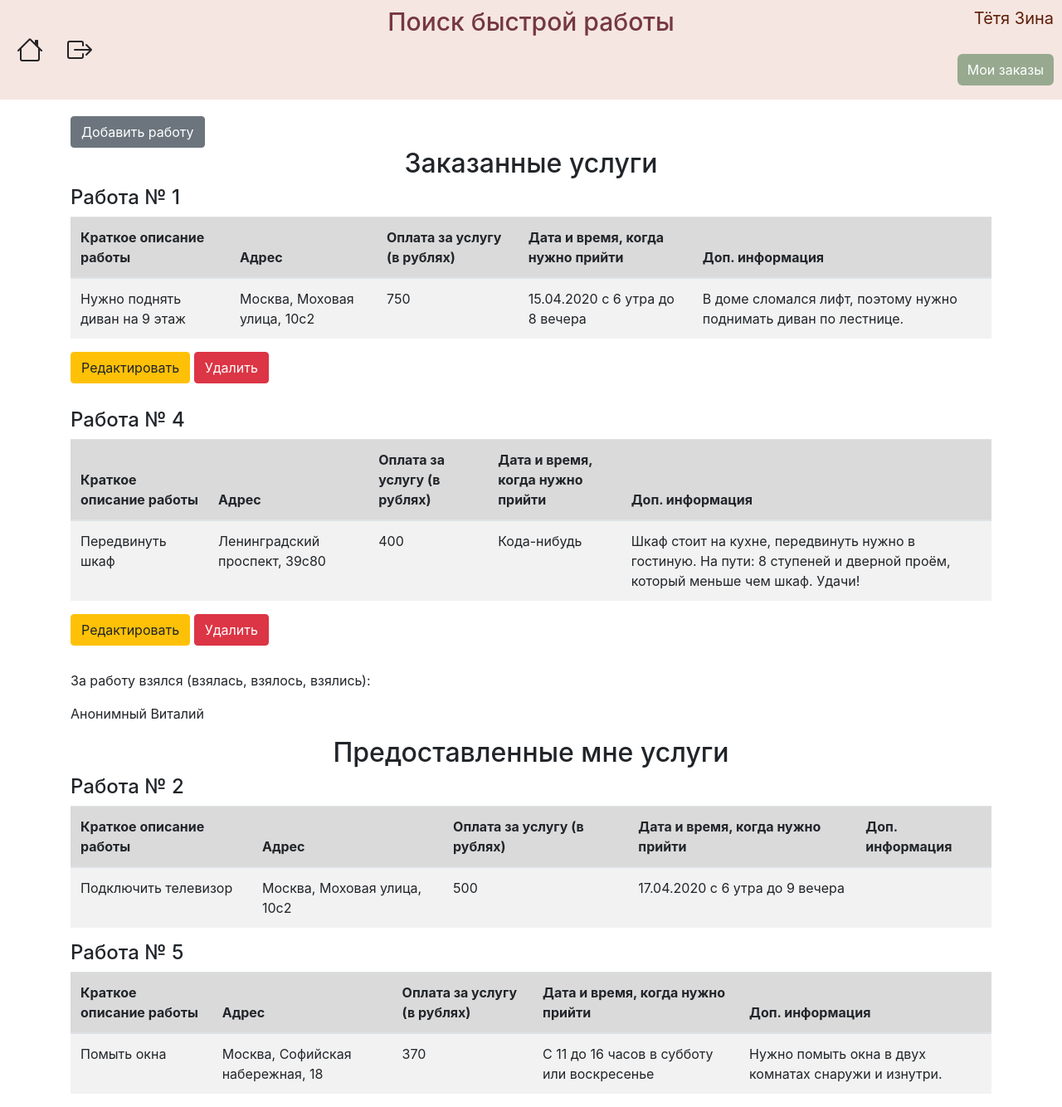
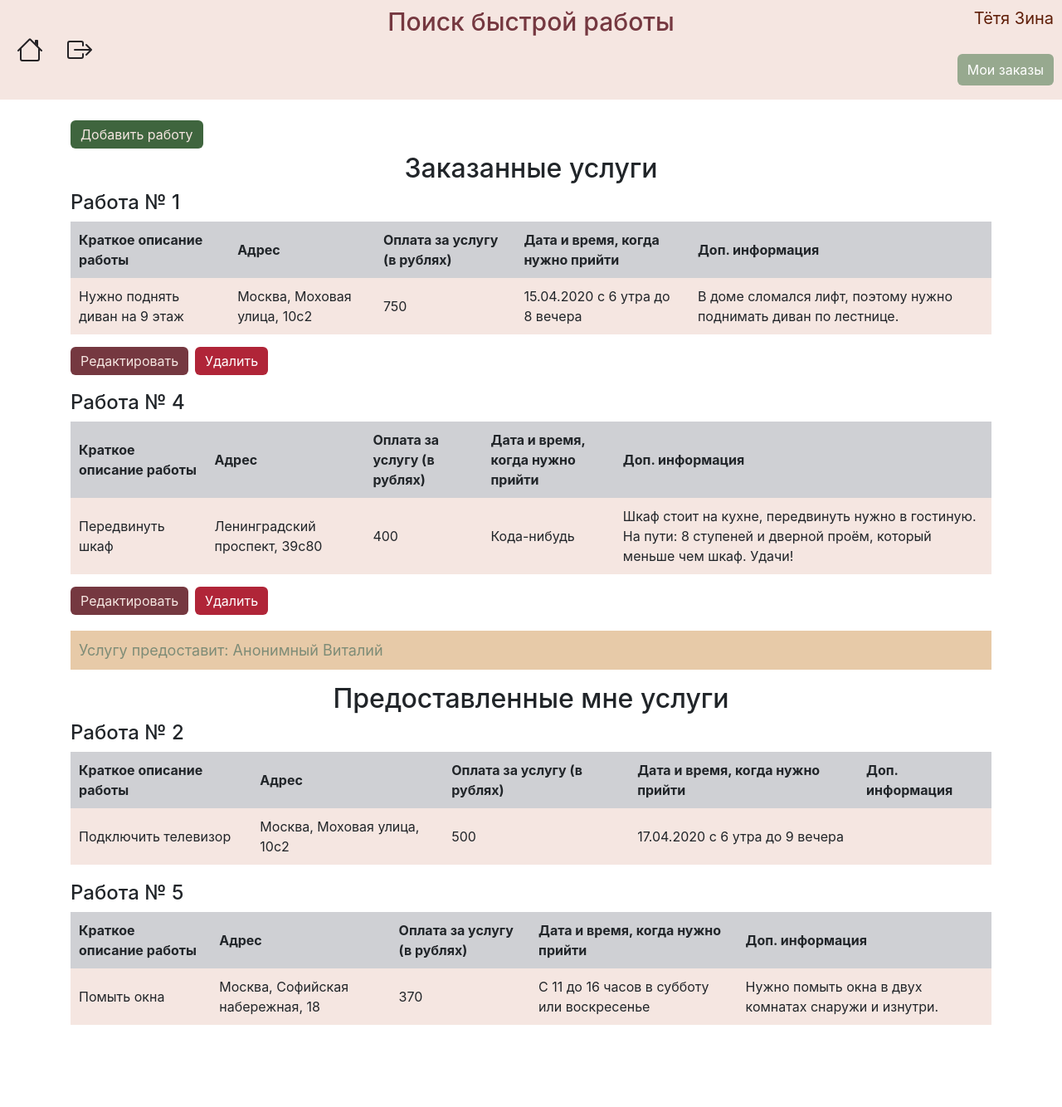
Before and after one commit to tsemkaloalena/web_project, a Flask app: page /myjobs in a window 1280 px wide. Shown: the whole page at 83% size. After the commit the page ends 1235 px from the top, so only its background shows below. Run offline with Flask 2, Linux system fonts and the light colour scheme; a user stored in the database is signed in; data comes from the database, SQL or seed files in the repository; both versions use the stored data as it was after the commit; some libraries are stand-ins or nearby versions.

Commit message:
change style

```diff
--- a/data/jobs_api.py
+++ b/data/jobs_api.py
@@ -53,9 +53,10 @@ def myjobs():
 @login_required
 def add_job():
     form = JobsForm()
+    session = db_session.create_session()
+    jobs = Jobs()
     if form.validate_on_submit():
-        session = db_session.create_session()
-        jobs = Jobs()
+
         jobs.description = form.description.data
         jobs.employer = current_user
         jobs.address = form.address.data
@@ -158,9 +159,3 @@ def about_job(job_id):
             job.employee = 0
     session.commit()
     return render_template("about.html", job=job, employer=employer, form=form)
-
-
-@blueprint.route('/ready_to_work/<int:job_id>', methods=['GET', 'POST'])
-@login_required
-def ready_to_work(job_id):
-    return redirect('/')
--- a/static/css/style.css
+++ b/static/css/style.css
@@ -113,12 +113,17 @@
     width: 400px;
     border: none;
     border-radius: 6px;
-    height: 40px;
+    min-height: 40px;
     padding: 6px;
     background-color: #f5e6e1;
 }
 form {
-    width: 400px;
+    width: 60%;
+}
+@media (max-width: 700px) {
+    form {
+        width: 100%
+    }
 }
 .index-job {
     width: 500px;
@@ -187,10 +192,10 @@ ul li {
     color: #242225;
 }
 .login-form {
-    width: 400px;
+    width: 90%;
     border: none;
     border-radius: 6px;
-    height: 45px;
+    min-height: 45px;
     padding: 5px 5px 5px 10px;
 }
 .register-button {
@@ -207,10 +212,10 @@ ul li {
     color: #242225;
 }
 .register-form {
-    width: 400px;
+    width: 100%;
     border: none;
     border-radius: 6px;
-    height: 45px;
+    min-height: 45px;
     padding: 5px 5px 5px 10px;
     background-color: #b7ccad;
 }
@@ -254,3 +259,111 @@ ul li {
     color: #242225;
     background-color: #e1b0a9;
 }
+
+
+.about-job-title {
+    text-align: center;
+    margin-top: 20px;
+    margin-bottom: 10px;
+    font-size: 26px;
+    color: #753840;
+}
+.about-job-number {
+    color: #152645;
+}
+.about-job-employer {
+    font-size: 20px;
+    color: #152645;
+}
+.ready-btn {
+    background-color: #152645;
+    border: none;
+    color: #f5e6e1;
+    border-radius: 6px;
+    padding: 7px 12px 7px 12px;
+}
+.already-about-job {
+    font-size: 18px;
+    color: #152645;
+}
+.refuse-btn {
+    background-color: #753840;
+    border: none;
+    color: #fff;
+    border-radius: 6px;
+    padding: 7px 12px 7px 12px;
+    margin-top: 20px;
+}
+
+.edit-job-form {
+    width: 100%;
+    border: none;
+    border-radius: 6px;
+    min-height: 45px;
+    padding: 5px 5px 5px 10px;
+    background-color: #b7ccad;
+}
+
+.edit-job-ready-btn {
+    background-color: #753840;
+    border: none;
+    color: #fff;
+    border-radius: 6px;
+    padding: 7px 12px 7px 12px;
+    margin-top: 20px;
+}
+
+.myjobs-employee {
+    font-size: 18px;
+    background-color: #e7caa8;
+    color: #7e8c77;
+    padding: 10px;
+}
+.myjobs-table tr th {
+    background-color: #cfd0d4;
+    padding: 10px;
+}
+.myjobs-table tr td {
+    background-color: #f5e6e1;
+    padding: 10px;
+}
+.myjobs-table {
+    margin-bottom: 20px;
+}
+.add-job-btn{
+    margin: 30px 0 10px 0;
+}
+.add-job-btn a {
+    background-color: #3f653e;
+    border: none;
+    color: #f5e6e1;
+    border-radius: 6px;
+    padding: 7px 12px 7px 12px;
+}
+.add-job-btn a:hover {
+    text-decoration: none;
+    background-color: #f5e6e1;
+    color: #3f653e;
+}
+
+.add-job-form {
+    width: 100%;
+    border: none;
+    border-radius: 6px;
+    min-height: 45px;
+    padding: 5px 5px 5px 10px;
+    background-color: #b7ccad;
+}
+.add-job-btn-done {
+    background-color: #e7caa8;
+    border: none;
+    color: #2e4074;
+    font-weight: bold;
+    border-radius: 6px;
+    padding: 7px 12px 7px 12px;
+    margin-top: 20px;
+}
+.add-job-title {
+    font-size: 26px;
+    margin: 20px 0 10px 0;
+}
--- a/templates/my_jobs.html
+++ b/templates/my_jobs.html
@@ -2,23 +2,20 @@
 
 {% block content %}
 {% if current_user.is_authenticated and current_user.employment == 'Работодатель' %}
-<a href="addjob" class="btn btn-secondary" style="margin-top: 20px">Добавить работу</a>
+<div class="add-job-btn"><a href="addjob">Добавить работу</a></div>
 
 <h2 align="center">Заказанные услуги</h2>
 
 {% for item in jobs%}
 <h4>Работа № {{ item.id }}</h4>
-<table class="table table-striped">
-    <thead>
-    <tr class="table-active">
-        <th scope="col">Краткое описание работы</th>
-        <th scope="col">Адрес</th>
-        <th scope="col">Оплата за услугу (в рублях)</th>
-        <th scope="col">Дата и время, когда нужно прийти</th>
-        <th scope="col">Доп. информация</th>
+<table class="myjobs-table">
+    <tr>
+        <th>Краткое описание работы</th>
+        <th>Адрес</th>
+        <th>Оплата за услугу (в рублях)</th>
+        <th>Дата и время, когда нужно прийти</th>
+        <th>Доп. информация</th>
     </tr>
-    </thead>
-    <tbody>
     <tr>
         <td>{{ item.description }}</td>
         <td>{{ item.address }}</td>
@@ -26,17 +23,14 @@
         <td>{{ item.date }}</td>
         <td>{{ item.info }}</td>
     </tr>
-    </tbody>
 </table>
-<div>
-    <a href="/addjob/{{ item.id }}" class="btn btn-warning" style="margin-bottom: 30px">Редактировать</a>
-    <a href="/job_delete/{{ item.id }}" class="btn btn-danger" style="margin-bottom: 30px">Удалить</a>
-</div>
+<div class="edit-job-btn"><a href="/addjob/{{ item.id }}">Редактировать</a></div>
+<div class="delete-job-btn"><a href="/job_delete/{{ item.id }}">Удалить</a></div>
+
 
 {% if item.employee != 0 %}
 <div>
-    <p>За работу взялся (взялась, взялось, взялись):</p>
-    <p>{{ users[item.employee].surname }} {{ users[item.employee].name}}</p>
+    <p class="myjobs-employee">Услугу предоставит: {{ users[item.employee].surname }} {{ users[item.employee].name}}</p>
     {% if users[item.employee].info != '' %}
     <p>Доп.информация: {{ users[item.employee].info }}</p>
     {% endif %}
@@ -51,17 +45,14 @@
 {% endif %}
 {% for item in jobs_done %}
 <h4>Работа № {{ item.id }}</h4>
-<table class="table table-striped">
-    <thead>
-    <tr class="table-active">
-        <th scope="col">Краткое описание работы</th>
-        <th scope="col">Адрес</th>
-        <th scope="col">Оплата за услугу (в рублях)</th>
-        <th scope="col">Дата и время, когда нужно прийти</th>
-        <th scope="col">Доп. информация</th>
+<table class="myjobs-table">
+    <tr>
+        <th>Краткое описание работы</th>
+        <th>Адрес</th>
+        <th>Оплата за услугу (в рублях)</th>
+        <th>Дата и время, когда нужно прийти</th>
+        <th>Доп. информация</th>
     </tr>
-    </thead>
-    <tbody>
     <tr>
         <td>{{ item.description }}</td>
         <td>{{ item.address }}</td>
@@ -69,7 +60,6 @@
         <td>{{ item.date }}</td>
         <td>{{ item.info }}</td>
     </tr>
-    </tbody>
 </table>
 
 {% if item.employee != 0 %}
```
Also changed, not shown: templates/about.html (+6 -9 lines), templates/edit_job.html (+6 -6 lines), templates/jobs.html (+7 -7 lines), db/jobs.db, static/img/map.png.
